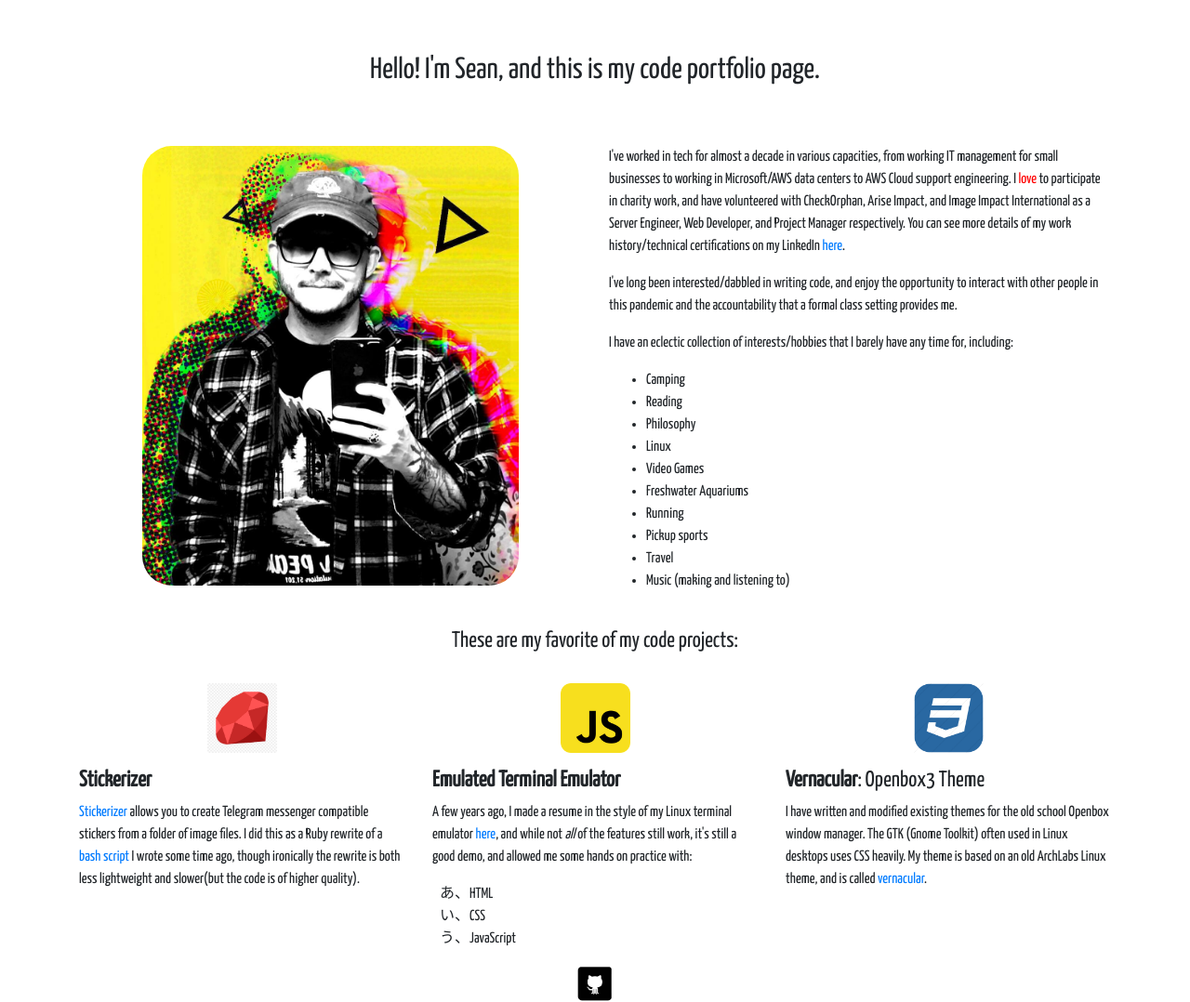
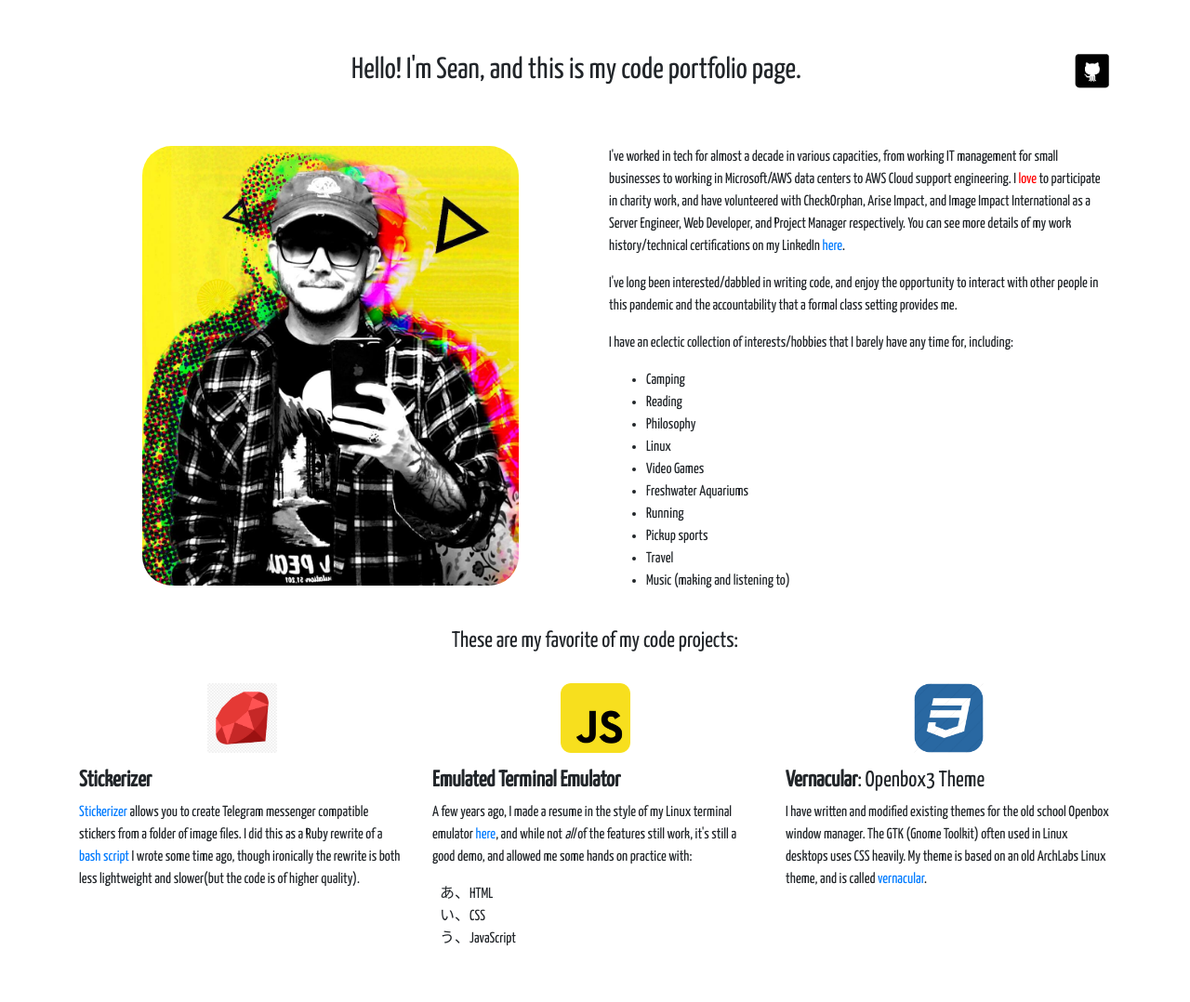
Before and after one commit to drudgesentinel/portfolio-landing-page, a plain HTML site: page index.html in a window 1280 px wide. Shown: the whole page at 93% size. After the commit the page ends 1038 px from the top, so only its background shows below. Drawn offline with Linux system fonts and the light colour scheme.

Commit message:
Added float for requirement

```diff
--- a/css/styles.css
+++ b/css/styles.css
@@ -32,6 +32,7 @@ ol {
 .github-icon{
   max-width: 40px;
   border-radius: 10px;
+  float:right;
 }
 
 .red {
--- a/index.html
+++ b/index.html
@@ -11,7 +11,11 @@
 </head>
 <body>
   <div class="container">
-    <h2 class="intro-header">Hello! I'm Sean, and this is my code portfolio page.</h2>
+    <h2 class="intro-header">Hello! I'm Sean, and this is my code portfolio page.
+    <a href="https://github.com/drudgesentinel">
+      <img src="img/gh.png" class="github-icon" alt="Back to GitHub">
+    </a>
+  </h2>
     <div class="row">
       <div class="col-lg-6">
         <div class="image-wrapper"><img src="img/me.jpg" class="pfp"/></div>
@@ -79,11 +83,6 @@
     </div>
   </div>
   </div>
-  <div class="col-lg-12 image-wrapper">
-    <a href="https://github.com/drudgesentinel">
-      <img src="img/gh.png" class="github-icon">
-    </a>
-  </div>
   </div>
 </body>
 </html>
```
